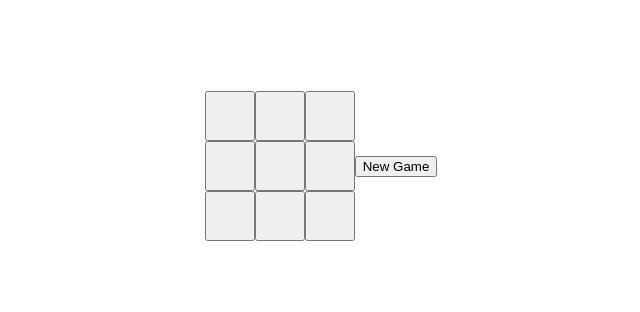
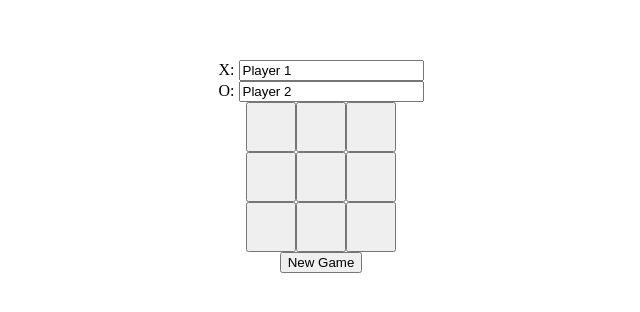
Before and after one commit to OmarNaguib/Tic-Tac-Toe, a plain HTML site: page index.html in a window 1280 px wide. Shown: the part 242-554 px from the top of the page, without its empty margins (319-959 px from the left). Drawn offline with Linux system fonts and the light colour scheme.

Commit message:
Add name inputs

```diff
--- a/index.html
+++ b/index.html
@@ -9,6 +9,16 @@
     <title>Document</title>
 </head>
 <body>
+    <div class="names">
+        <div>
+            <label for="player-x">X:</label>
+            <input type="text" id="player-x" value="Player 1">
+        </div>
+        <div>
+            <label for="player-o">O:</label>
+            <input type="text" id="player-o" value="Player 2">
+        </div>
+    </div>
 
     <div class="container">
 
--- a/style.css
+++ b/style.css
@@ -3,6 +3,7 @@ html,body{
 }
 body{
     display: flex;
+    flex-direction: column;
     justify-content: center;
     align-items: center;
 }
```
